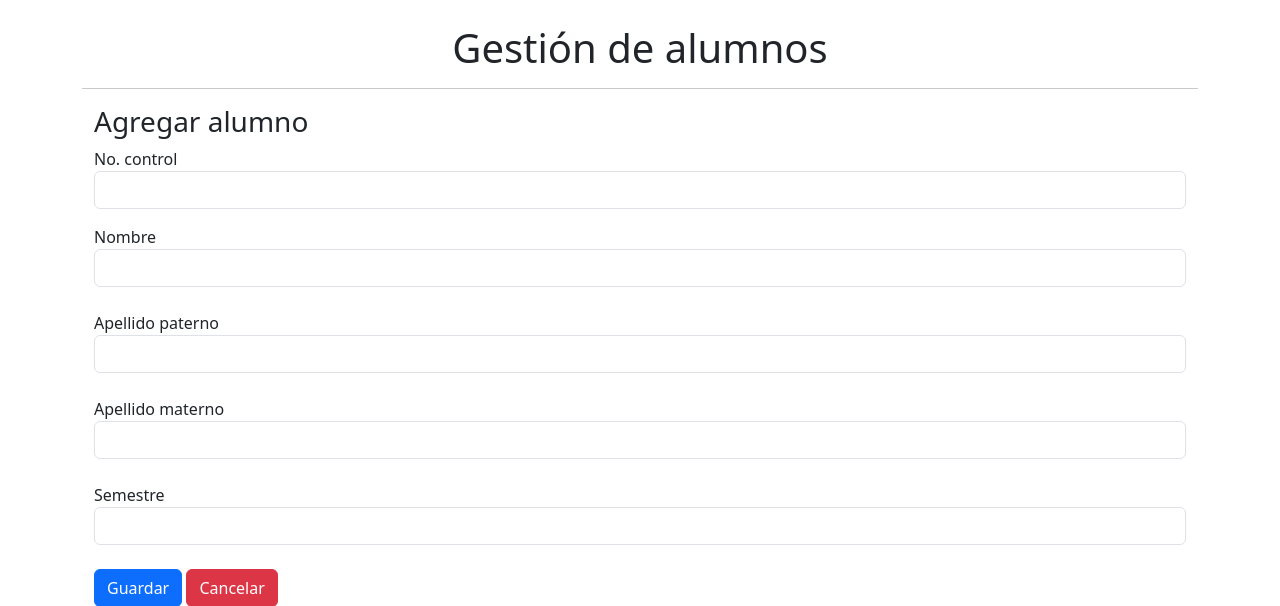
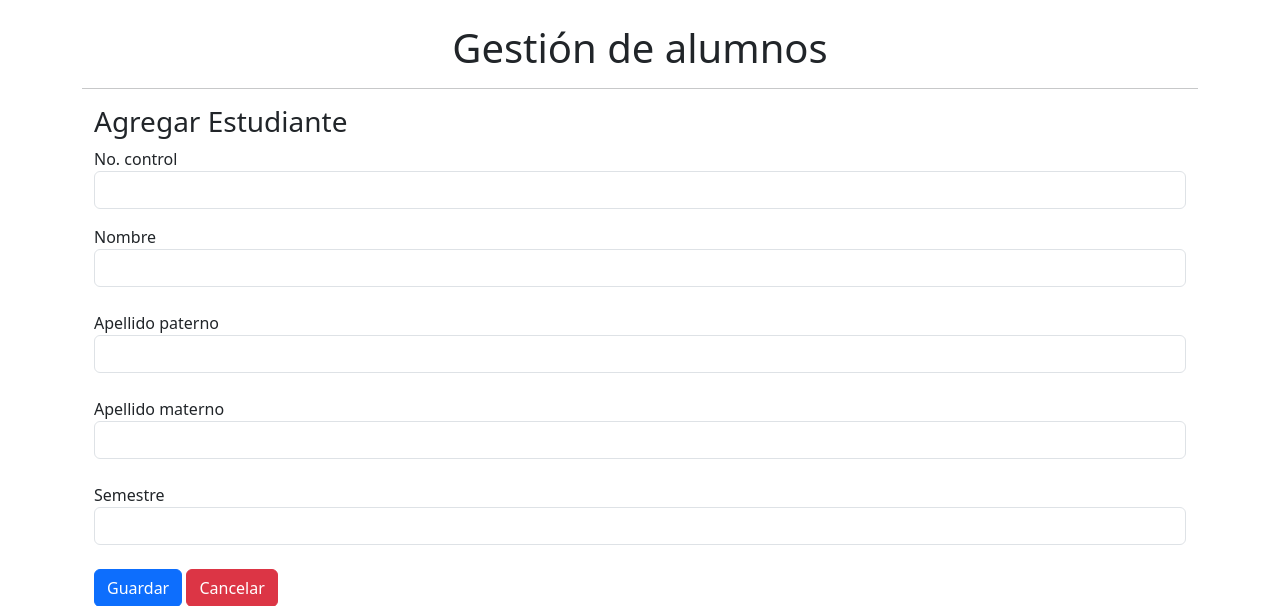
Before and after one commit to Gemalopez15/ComputoEnLaNube, a Flask app: page /alumnos/new in a window 1280 px wide. Shown: the top 606 px of the page. Run offline with Flask 3, Linux system fonts and the light colour scheme.

Commit message:
Actualizacion Clase

```diff
--- a/templates/create_alumno.html
+++ b/templates/create_alumno.html
@@ -1,7 +1,7 @@
 {% extends 'base.html' %}
 {% block title %}Agregar alumnos{% endblock %}
 {% block content %}
-<h3>Agregar alumno</h3>
+<h3>Agregar Estudiante</h3>
 
 <form action="{{ url_for('create_alumno') }}" method="POST">
     <div class="form-group mb-3">
```
